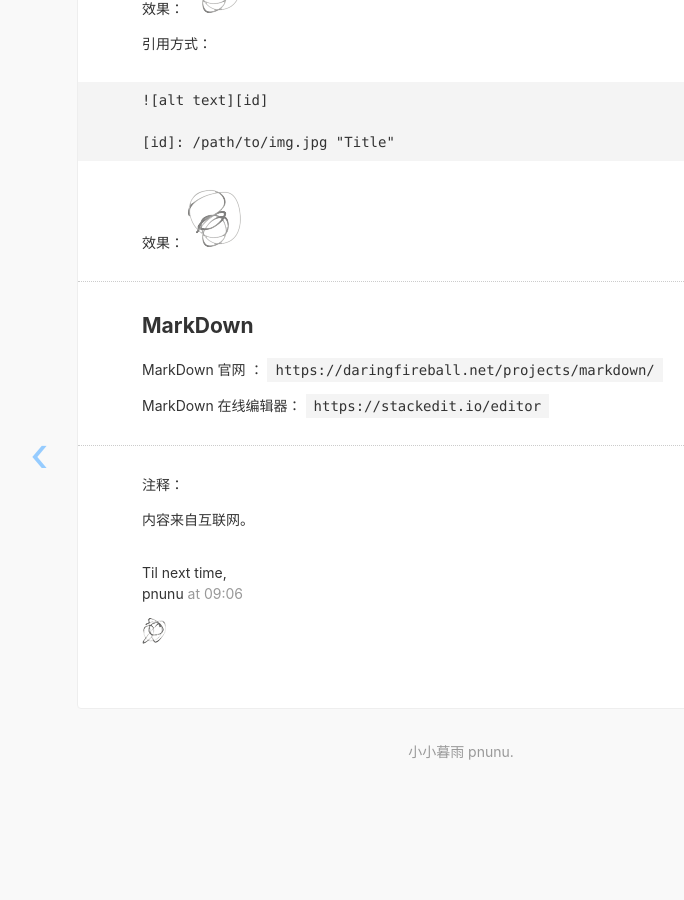
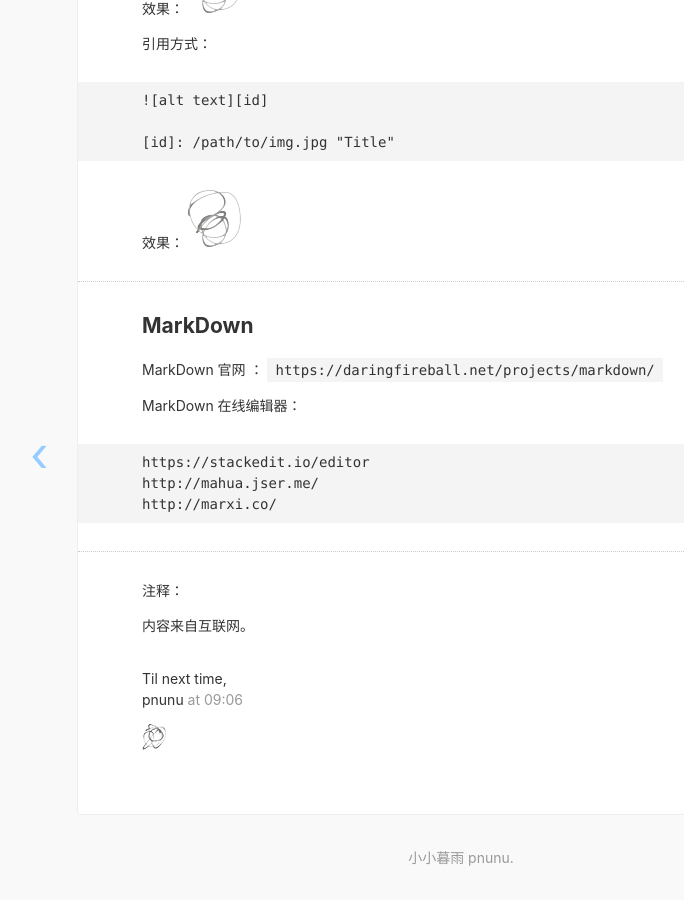
Before and after one commit to pnunu/pnunu.github.io, a Jekyll site: the page built from _posts/201711/2017-11-22-markdownfornt-the-jekyll-theme.md, in a window 1280 px wide and 900 px high, scrolled down 1722 px. Shown: the whole window, without its empty margins (179-863 px from the left). Built offline with Jekyll 4.4.1, drawn with Linux system fonts in a browser that asks for light colours; nearby versions of some CDN libraries; before the commit the page ends 2516 px from its top, so only the background shows below that; part of the change alters nothing that is shown.

Commit message:
markdown edit

````diff
--- a/_posts/201711/2017-11-22-markdownfornt-the-jekyll-theme.md
+++ b/_posts/201711/2017-11-22-markdownfornt-the-jekyll-theme.md
@@ -79,7 +79,13 @@ MarkDown
 
 MarkDown 官网 ： ``` https://daringfireball.net/projects/markdown/ ```
 
-MarkDown 在线编辑器： ``` https://stackedit.io/editor ```
+MarkDown 在线编辑器：
+
+```
+https://stackedit.io/editor
+http://mahua.jser.me/
+http://marxi.co/
+```
 
 ---
 
````
